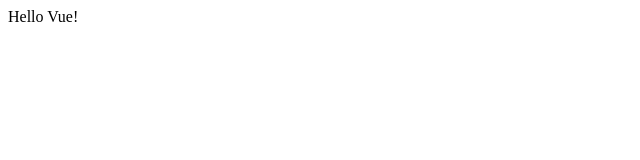
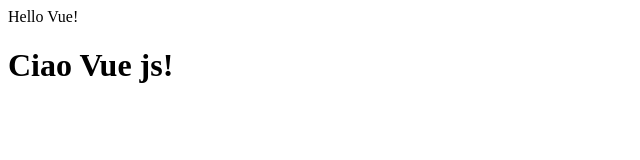
Before and after one commit to RiccardoVoltolina/vue-hello, a plain HTML site: page index.html in a window 1280 px wide. Shown: the whole page, without its empty margins (0-640 px from the left). Drawn offline with nearby package versions, Linux system fonts and the light colour scheme.

Commit message:
print message in h1

```diff
--- a/assets/main.js
+++ b/assets/main.js
@@ -1,9 +1,19 @@
+/* Stampare a schermo un messaggio all’interno di un h1, utilizzando i data.
+Bonus:
+Aggiungere alla pagina un’immagine, presa anch’essa inserendo il percoso in una propietá dell'oggetto restituito dalla funzione data. */
+
+
+
+
+
+
 const { createApp } = Vue
 
   createApp({
     data() {
       return {
-        message: 'Hello Vue!'
+        message: 'Hello Vue!',
+        messagioTitolo : 'Ciao Vue js!',
       }
     }
   }).mount('#app')
--- a/index.html
+++ b/index.html
@@ -6,7 +6,9 @@
     <title>vuejs</title>
 </head>
 <body>
-    <div id="app">{{ message }}</div>
+    <div id="app">{{ message }}
+        <h1>{{messagioTitolo}}</h1>
+    </div>
     <script src="https://unpkg.com/vue@3/dist/vue.global.js"></script>
     <script src="./assets/main.js"></script>
 </body>
```
